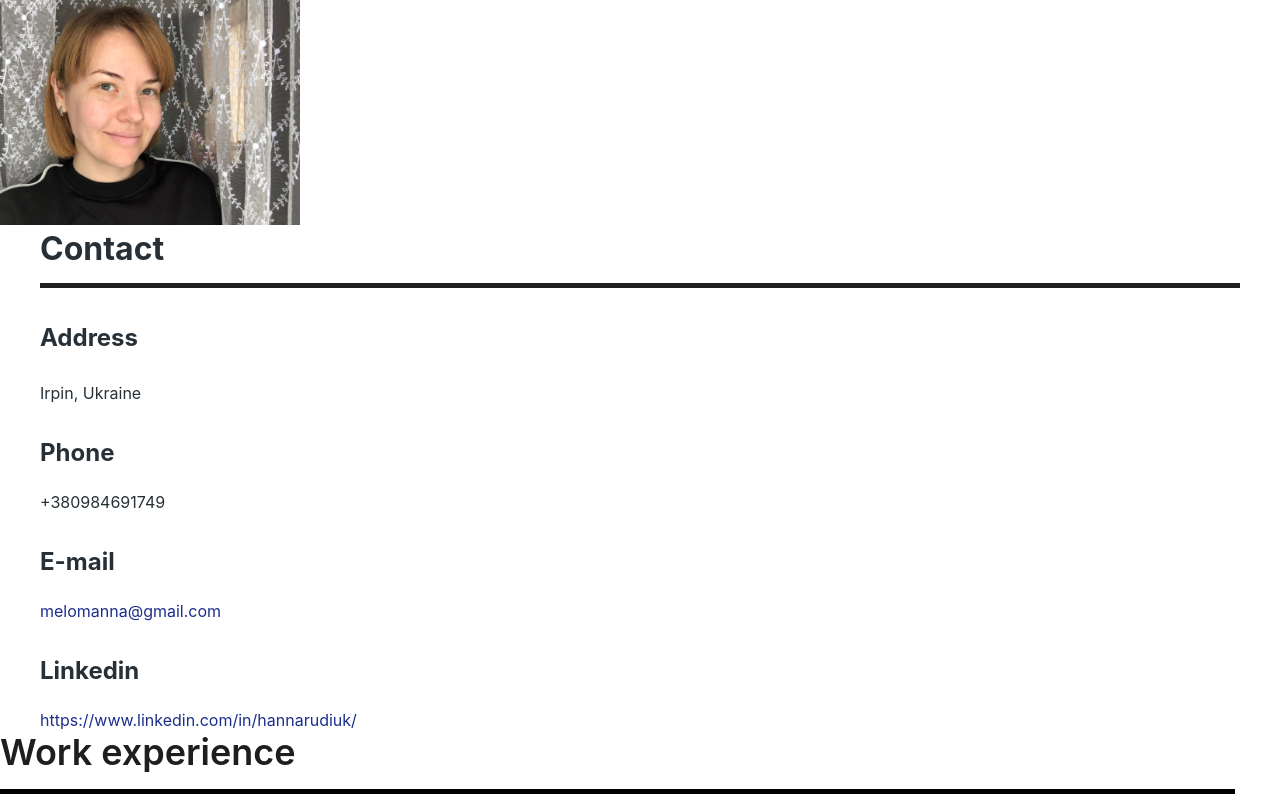
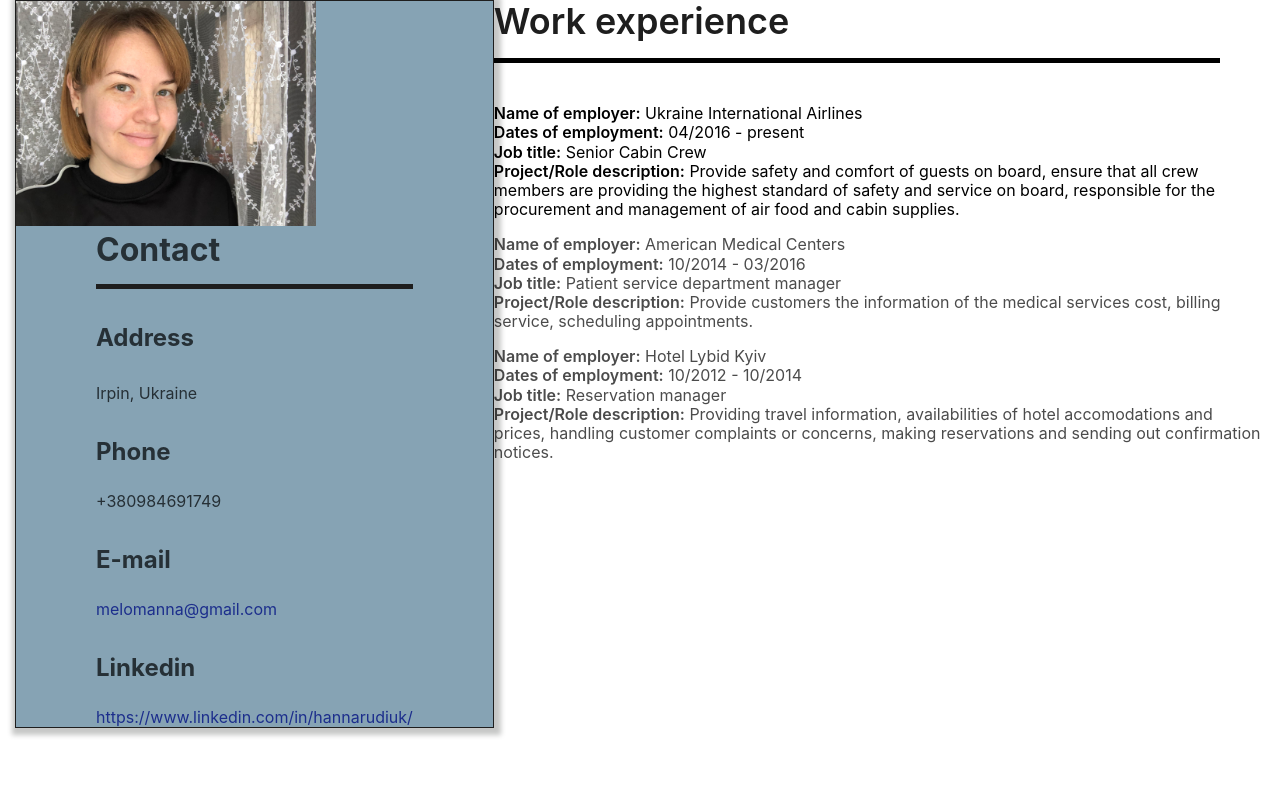
Before and after one commit to rudiukhanna/react, a React (Create React App) app in the folder my-app/: page / in a window 1280 px wide. Shown: the top 800 px of the page. Built offline with nearby package versions, Linux system fonts and the light colour scheme.

Commit message:
style of sidebar was changed

```diff
--- a/my-app/src/App.js
+++ b/my-app/src/App.js
@@ -6,11 +6,23 @@ import '../src/styles.scss/styles.css'
 const photoLink = './CVphoto.jpg';
 
 function App() {
-  return <div className='main-theme'>
-    <Image imageLink = {photoLink} />
-    <Contacts/>
+  return (
+    <body className='main-theme'>
+      <div className='cv-page'>
+        <header className='sidebar'>
+          <Image imageLink = {photoLink}/>
+          <div className='sidebar-container'>
+            <Contacts/>
+          </div>
+
+
+
+        </header>
+
     <Experience/>
-  </div>
+      </div>
+  </body>
+  )
 }
 
 export default App;
```
